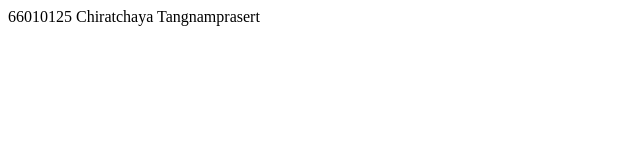
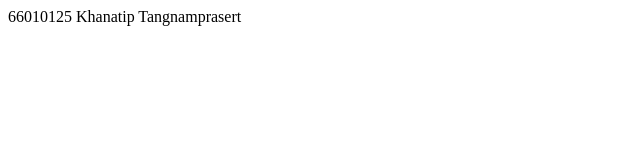
Before and after one commit to MeepoohCH/git101, a plain HTML site: page index.html in a window 1280 px wide. Shown: the full height of the page, 0-640 px from the left. Drawn offline with Linux system fonts and the light colour scheme.

Commit message:
Update index.html

```diff
--- a/index.html
+++ b/index.html
@@ -6,6 +6,6 @@
     <title>Document</title>
 </head>
 <body>
-    66010125 Chiratchaya Tangnamprasert
+    66010125 Khanatip Tangnamprasert
 </body>
 </html>
```
